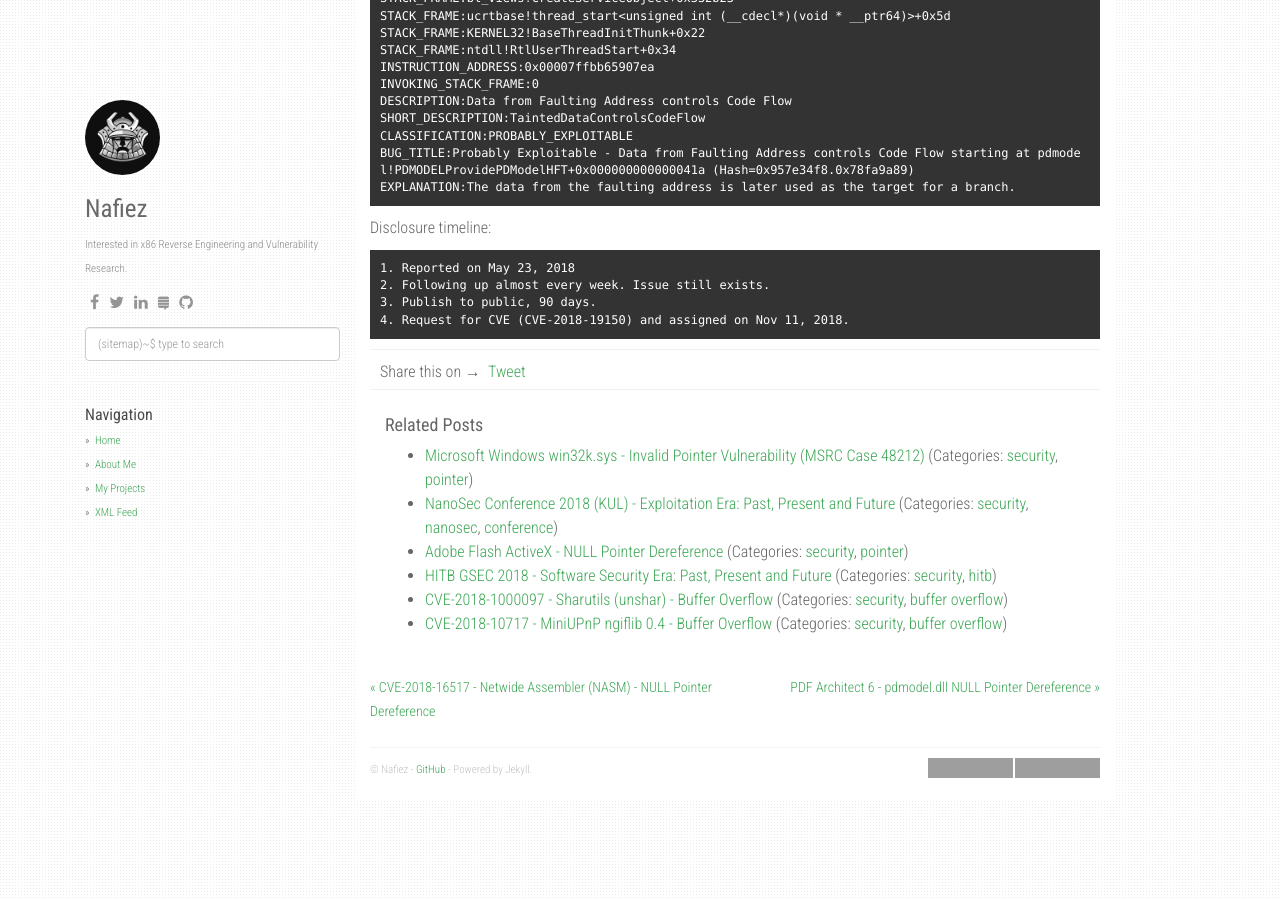
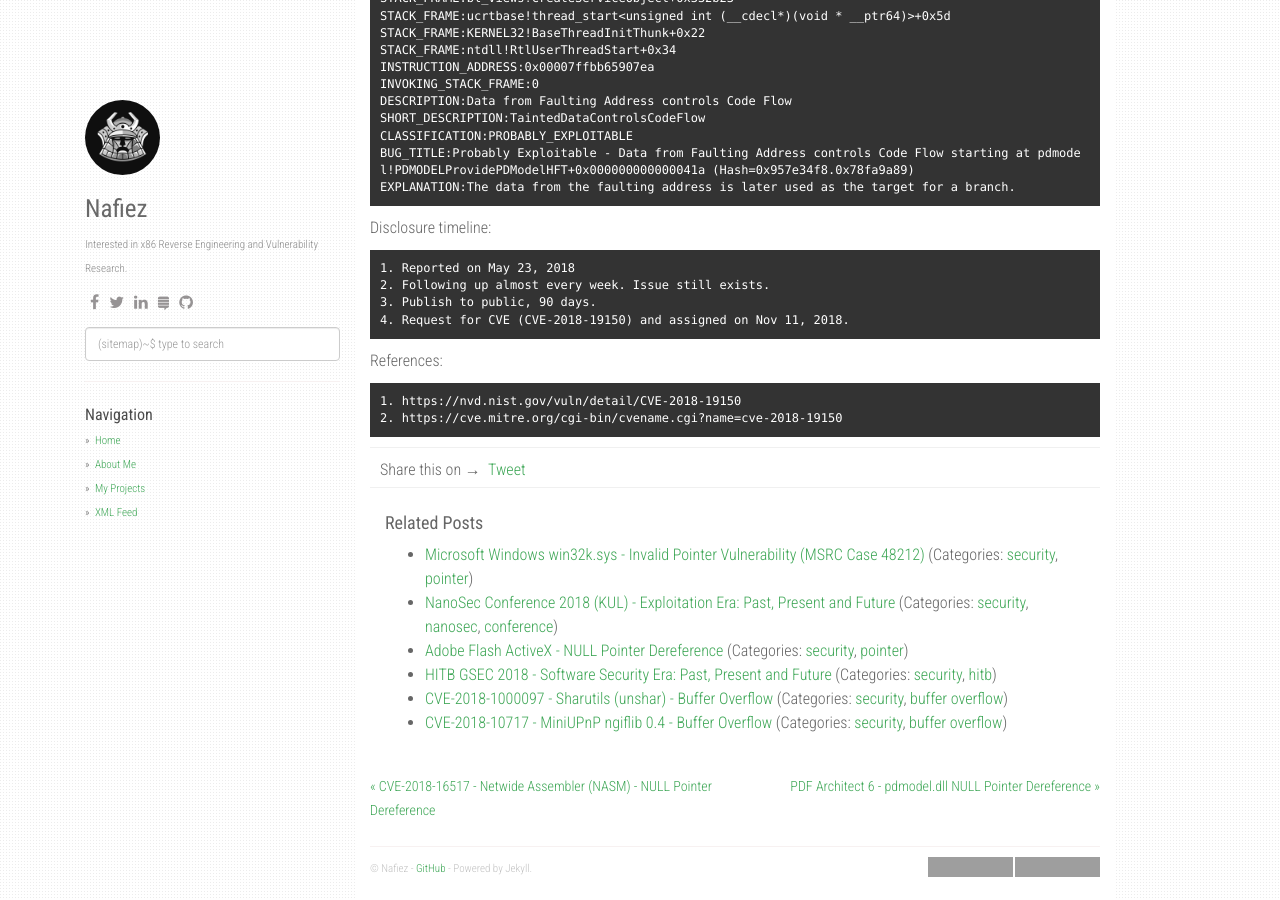
Before and after one commit to FazliMolaJan/nafiez.github.io, a Jekyll site: the page built from _posts/2018-09-19-pdf-architect-corruption.md, in a window 1280 px wide and 900 px high, scrolled down 3987 px. Built offline with Jekyll 4.4.1, drawn with Linux system fonts in a browser that asks for light colours; nearby versions of some CDN libraries; comment, search, counter and statistics services are not loaded; grey boxes are pictures that could not be loaded.

Commit message:
Update 2018-09-19-pdf-architect-corruption.md

````diff
--- a/_posts/2018-09-19-pdf-architect-corruption.md
+++ b/_posts/2018-09-19-pdf-architect-corruption.md
@@ -189,3 +189,8 @@ Disclosure timeline:
 3. Publish to public, 90 days.
 4. Request for CVE (CVE-2018-19150) and assigned on Nov 11, 2018.
 ```
+References:
+```
+1. https://nvd.nist.gov/vuln/detail/CVE-2018-19150
+2. https://cve.mitre.org/cgi-bin/cvename.cgi?name=cve-2018-19150
+```
````
